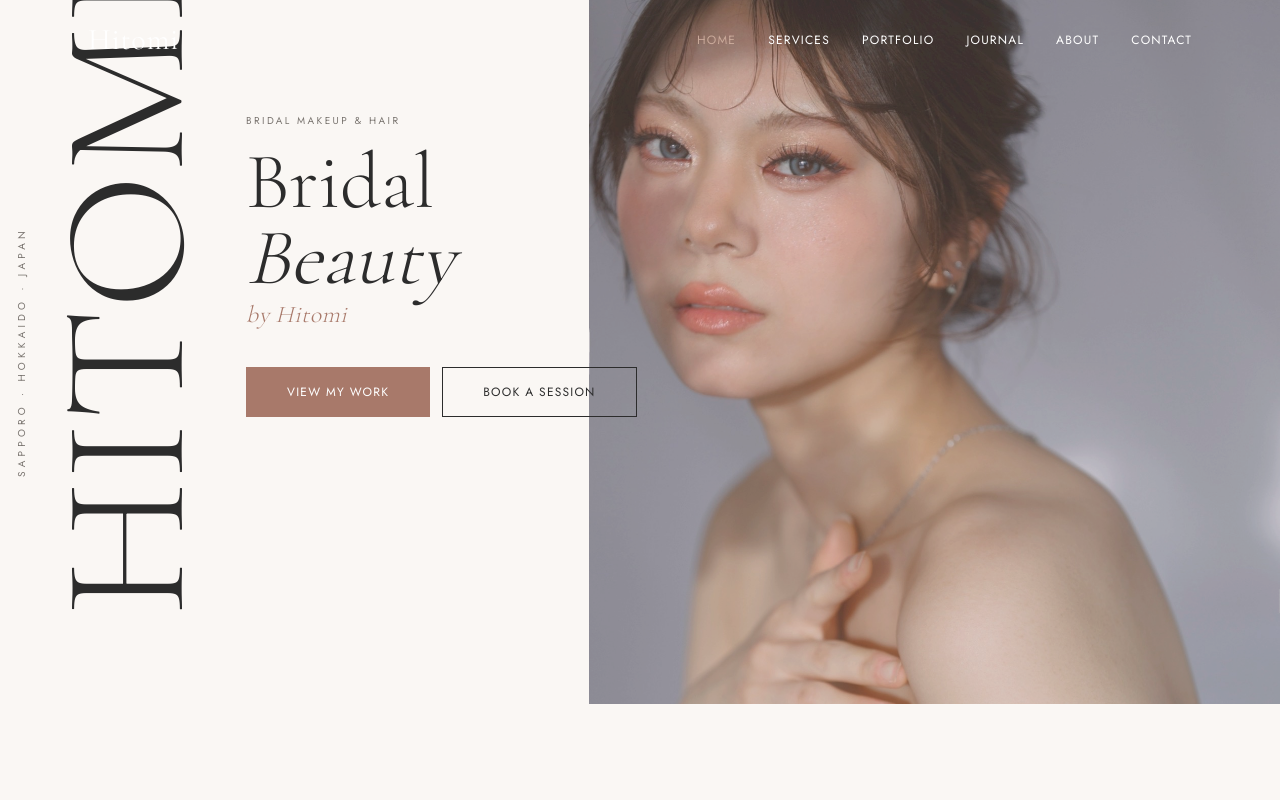
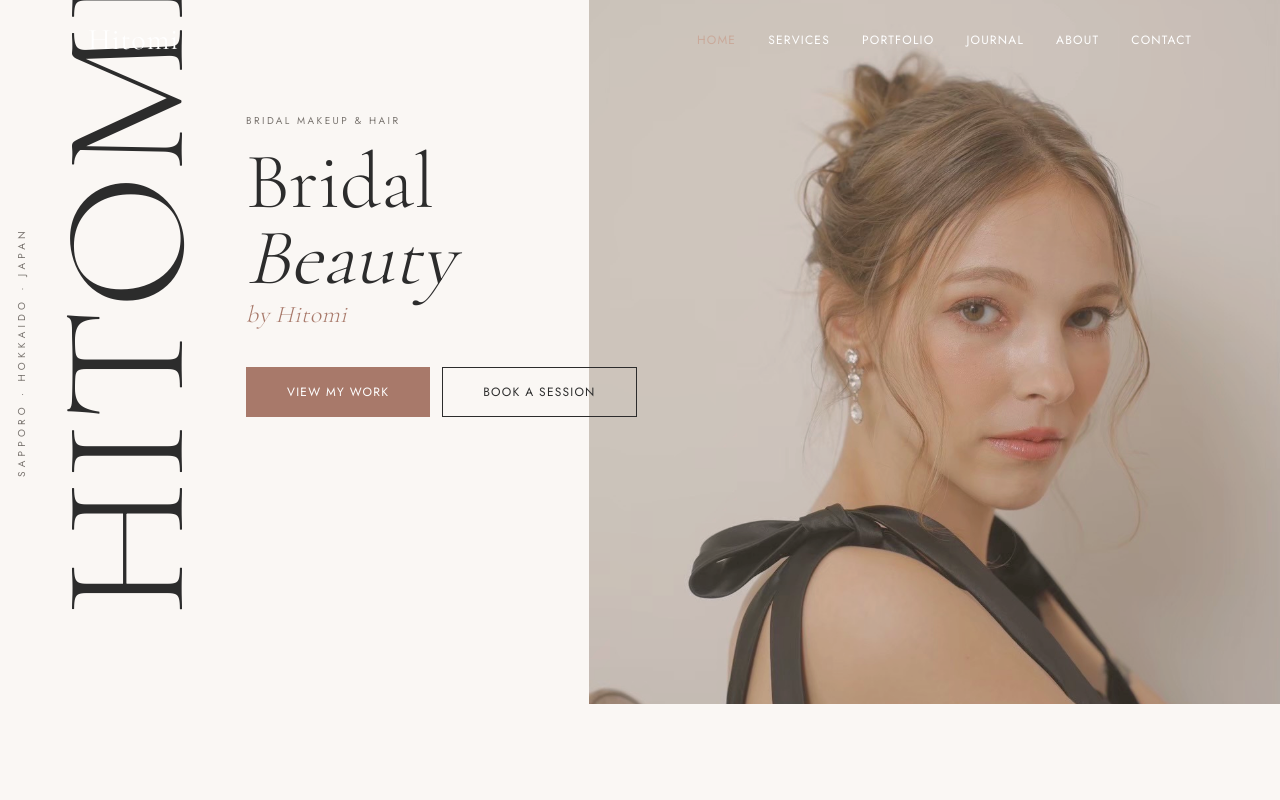
Before and after one commit to andresfls-buc/hitomils-website, a Next.js app: page / in a window 1280 px wide. Shown: the top 800 px of the page. Built offline with nearby package versions, Linux system fonts and the light colour scheme; no server answers.

Commit message:
feat: rotate hero photos on a 4s crossfade

```diff
--- a/src/components/home/HeroPhotoRotator.tsx
+++ b/src/components/home/HeroPhotoRotator.tsx
@@ -1,18 +1,96 @@
+'use client'
+
+import { useEffect, useState } from 'react'
 import Image from 'next/image'
 
+/** 4s hold; the crossfade itself is 1200ms, set in globals.css. */
+const HOLD_MS = 4000
+
+const FRAMES = [
+  {
+    src: '/images/portfolio/bridal-makeup-natural-updo-elegant-portrait-sapporo.jpg',
+    objectPosition: '55% 20%',
+    alt: 'Bride with a natural updo and soft bridal makeup, Sapporo',
+  },
+  {
+    src: '/images/portfolio/editorial-makeup-messy-bun-pearl-earrings-sapporo.jpg',
+    objectPosition: '72% 50%',
+    alt: '',
+  },
+  {
+    src: '/images/portfolio/bridal-makeup-close-up-coral-tones-hokkaido.jpg',
+    objectPosition: '50% 8%',
+    alt: '',
+  },
+  {
+    src: '/images/portfolio/bridal-makeup-portrait-half-up-hair-sapporo.jpg',
+    objectPosition: '50% 25%',
+    alt: '',
+  },
+  {
+    src: '/images/portfolio/bridal-makeup-long-wavy-hair-floral-lace-gown-sapporo.jpg',
+    objectPosition: '50% 20%',
+    alt: '',
+  },
+] as const
+
 export default function HeroPhotoRotator() {
+  const [active, setActive] = useState(0)
+
+  useEffect(() => {
+    // Static hero under reduced motion: frame 0 stays, no timer is created.
+    if (window.matchMedia('(prefers-reduced-motion: reduce)').matches) return
+
+    let timer: number | undefined
+
+    const start = () => {
+      if (timer === undefined) {
+        timer = window.setInterval(
+          () => setActive((prev) => (prev + 1) % FRAMES.length),
+          HOLD_MS
+        )
+      }
+    }
+    const stop = () => {
+      if (timer !== undefined) {
+        window.clearInterval(timer)
+        timer = undefined
+      }
+    }
+    // A backgrounded tab should not burn a crossfade every four seconds.
+    const onVisibility = () => (document.hidden ? stop() : start())
+
+    document.addEventListener('visibilitychange', onVisibility)
+    start()
+
+    return () => {
+      stop()
+      document.removeEventListener('visibilitychange', onVisibility)
+    }
+  }, [])
+
   return (
     <div className="mhero-photo">
-      <Image
-        src="/images/portfolio/bridal-makeup-natural-updo-elegant-portrait-sapporo.jpg"
-        alt="Bride with a natural updo and soft bridal makeup, Sapporo"
-        fill
-        priority
-        sizes="(max-width: 900px) 100vw, 54vw"
-        className="mhero-frame object-cover"
-        data-on="true"
-        style={{ objectPosition: '55% 20%' }}
-      />
+      {FRAMES.map((frame, i) => (
+        <Image
+          key={frame.src}
+          src={frame.src}
+          alt={frame.alt}
+          fill
+          /* Frame 0 is the LCP element. The rest must NOT be priority or
+             they compete for bandwidth during first paint.
+             Next.js 16 deprecated `priority`'s implicit fetchPriority=high
+             (see node_modules/next/dist/docs .../components/image.md); it now
+             only toggles eager loading + a preload link, so the hint must be
+             set explicitly or the DOM never gets fetchpriority="high". */
+          priority={i === 0}
+          fetchPriority={i === 0 ? 'high' : undefined}
+          sizes="(max-width: 900px) 100vw, 54vw"
+          className="mhero-frame object-cover"
+          data-on={i === active}
+          style={{ objectPosition: frame.objectPosition }}
+        />
+      ))}
     </div>
   )
 }
```
